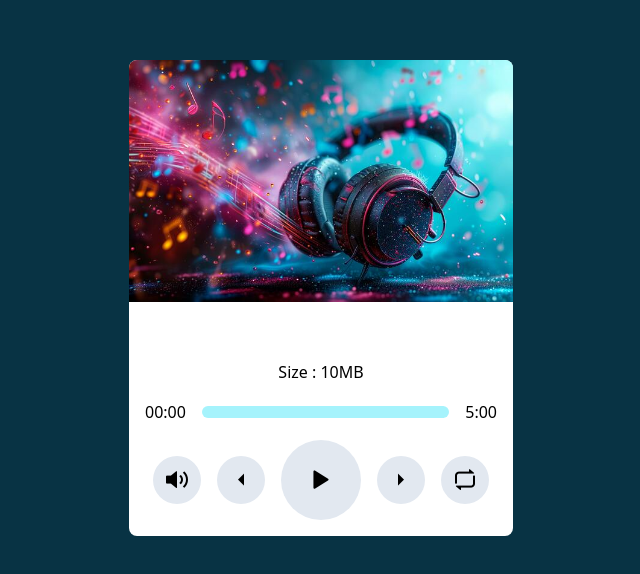
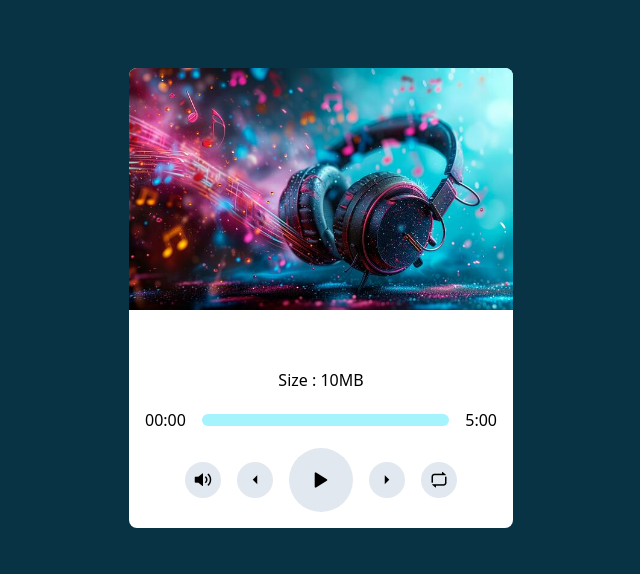
Before and after one commit to dharbendrasah/audioplayer, a plain HTML site: page index.html in a window 1280 px wide. Shown: the part 102-676 px from the top of the page, without its empty margins (319-959 px from the left). Drawn offline with nearby package versions, Linux system fonts and the light colour scheme.

Commit message:
index.html

```diff
--- a/index.html
+++ b/index.html
@@ -13,7 +13,7 @@
 <body>
 
     <div class="bg-cyan-950 w-full h-[100vh] flex justify-center items-center">
-        <div class="bg-white md:w-96 w-[70%] rounded-lg overflow-hidden">
+        <div class="bg-white md:w-96 w-[85%] rounded-lg overflow-hidden">
             <div class="relative">
                 <img src="./images/thumbnail.jpg" />
                 <input type="file" accept="audio/*" id="upload-input" class="w-[100%] h-[100%] absolute top-0 left-0 opacity-0" />
@@ -34,23 +34,23 @@
                     <span id="full-duration">5:00</span>
                 </div>
                 <div class="flex justify-center items-center gap-4">
-                    <button id="volume-btn" class="bg-slate-200 w-12 h-12 rounded-[50%] text-2xl">
+                    <button id="volume-btn" class="bg-slate-200 w-9 h-9 rounded-[50%] text-lg">
                         <i id="volume-btn-icon" class="ri-volume-up-fill"></i>
                     </button>
 
-                    <button id="backward-btn" class="bg-slate-200 w-12 h-12 rounded-[50%] text-2xl flex justify-center items-center">
+                    <button id="backward-btn" class="bg-slate-200 w-9 h-9 rounded-[50%] text-lg flex justify-center items-center">
                         <i class="ri-arrow-left-s-fill"></i>
                     </button>
 
-                    <button id="play-pause-btn" class="bg-slate-200 w-20 h-20 rounded-[50%] text-2xl flex justify-center items-center">
+                    <button id="play-pause-btn" class="bg-slate-200 w-16 h-16 rounded-[50%] text-xl flex justify-center items-center">
                         <i id="play-pause-icon" class="ri-play-large-fill"></i>
                     </button>
 
-                    <button id="forward-btn" class="bg-slate-200 w-12 h-12 rounded-[50%] text-2xl flex justify-center items-center">
+                    <button id="forward-btn" class="bg-slate-200 w-9 h-9 rounded-[50%] text-lg flex justify-center items-center">
                         <i class="ri-arrow-right-s-fill"></i>
                     </button>
 
-                    <button id="repeat-btn" class="bg-slate-200 w-12 h-12 rounded-[50%] text-2xl flex justify-center items-center">
+                    <button id="repeat-btn" class="bg-slate-200 w-9 h-9 rounded-[50%] text-lg flex justify-center items-center">
                         <i id="repeat-btn-icon" class="ri-repeat-2-line"></i>
                     </button>
                 </div>
```
